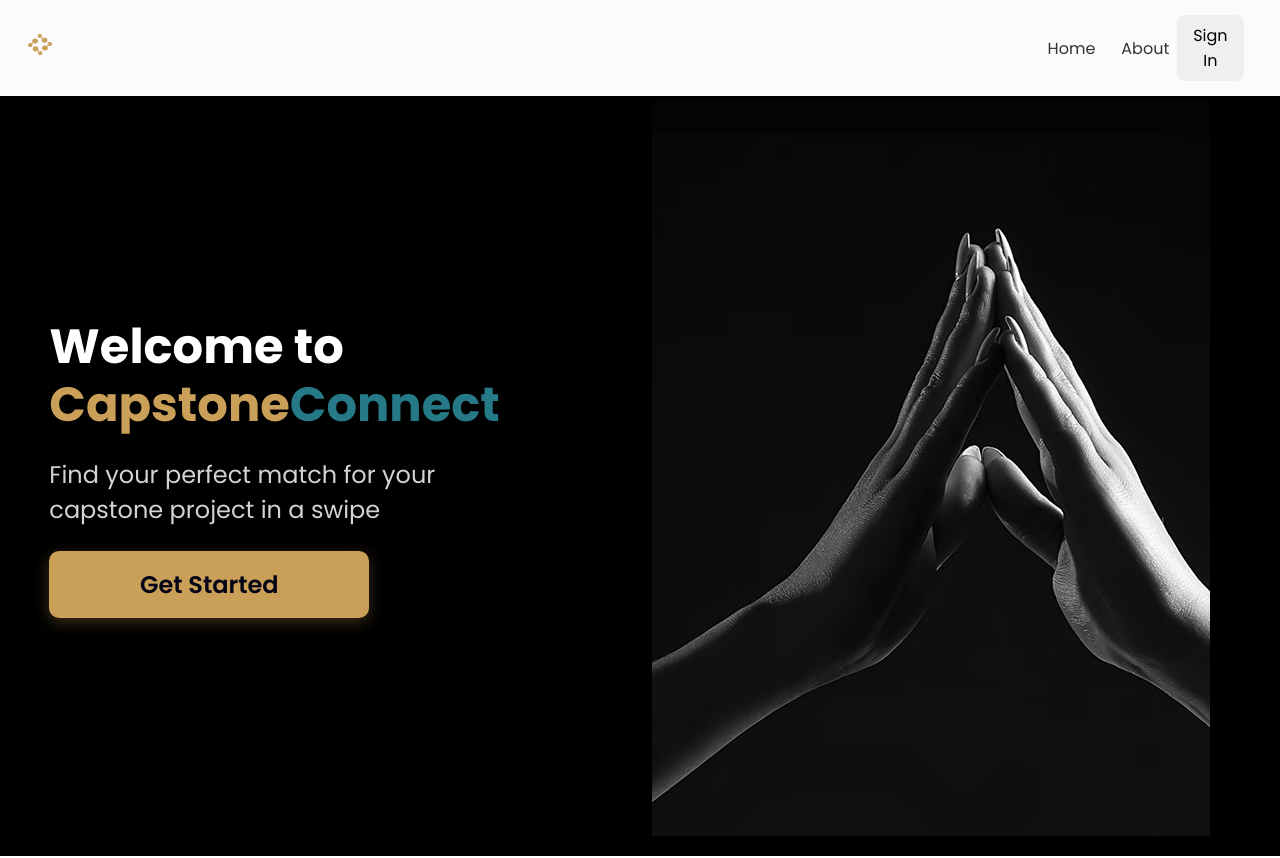
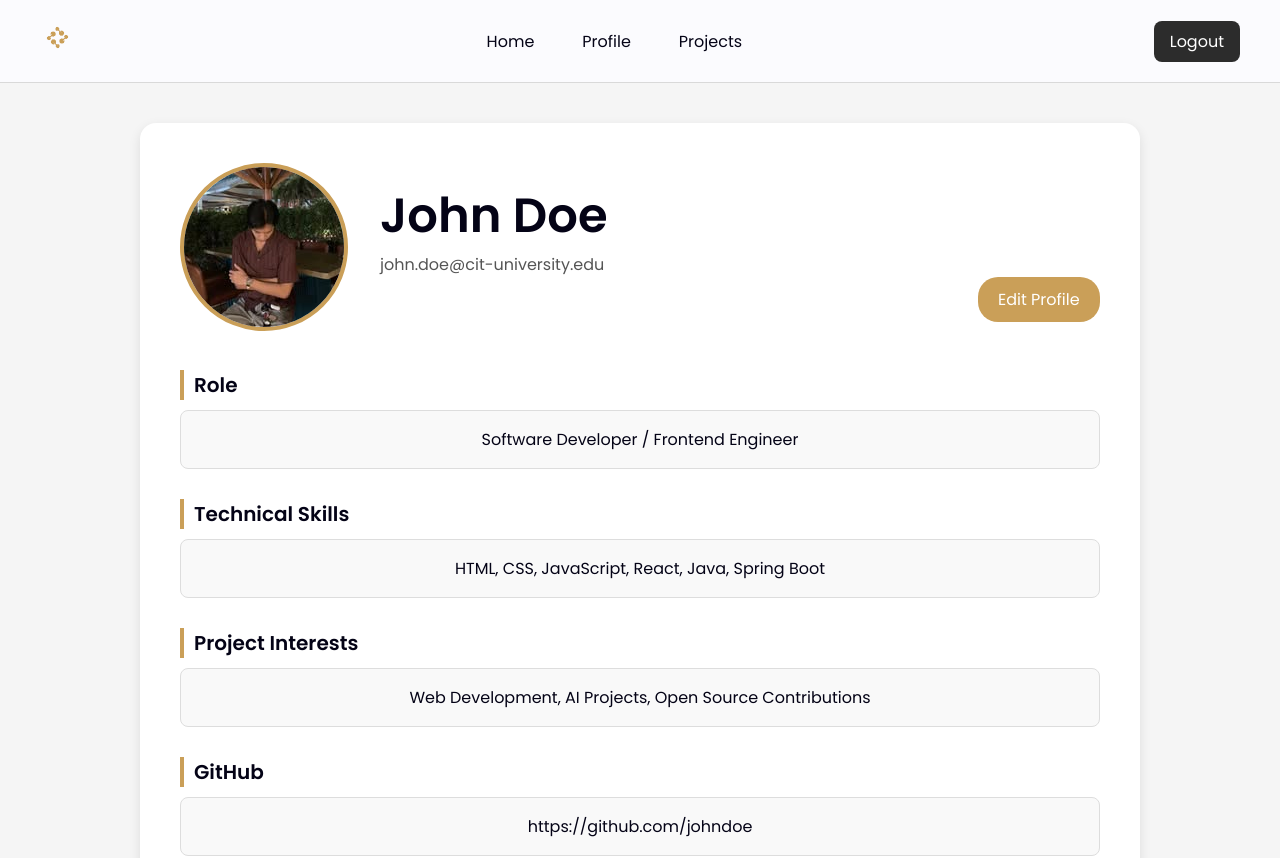
Before and after one commit to Choovyy/CapstoneConnect_Capstone1, a React (Vite) app in the folder Frontend_Capstone1/capstoneconnect/: page / in a window 1280 px wide. Shown: the top 858 px of the page. Built offline with nearby package versions, Linux system fonts and the light colour scheme.

Commit message:
added Profile page(preview ver)

```diff
--- a/Frontend_Capstone1/capstoneconnect/src/App.jsx
+++ b/Frontend_Capstone1/capstoneconnect/src/App.jsx
@@ -1,18 +1,19 @@
 import './App.css';
 import { BrowserRouter as Router, Routes, Route } from 'react-router-dom';
-import LandingPage from './pages/LandingPage.jsx';
+//import LandingPage from './pages/LandingPage.jsx';
 import UserSurveyPage from './pages/UserSurveyPage.jsx';
 import UserSurveyForm from './pages/UserSurveyForm.jsx';
 import UserSurveyForm2 from './pages/UserSurveyForm2.jsx';
 import UserSurveyForm3 from './pages/UserSurveyForm3.jsx';
 import Dashboard from './pages/Dashboard.jsx';
+import Profile from './pages/Profile.jsx';
 
 function App() {
   return (
     <Router>
       <div className="App">
         <Routes>
-          <Route path="/" element={<LandingPage />} />
+          <Route path="/" element={<Profile />} />
           <Route path="/user-survey-page" element={<UserSurveyPage />} />
           <Route path="/user-survey-form" element={<UserSurveyForm />} />
           <Route path="/user-survey-form2" element={<UserSurveyForm2 />} />
--- /dev/null
+++ b/Frontend_Capstone1/capstoneconnect/src/css/Profile.css
@@ -0,0 +1,143 @@
+@import url('https://fonts.googleapis.com/css2?family=Poppins:wght@400;600&display=swap');
+
+* {
+  margin: 0;
+  padding: 0;
+  box-sizing: border-box;
+}
+
+body, .profile-page {
+  font-family: 'Poppins', sans-serif;
+  background-color: #f5f5f5;
+  color: #040316;
+}
+
+header {
+  display: flex;
+  justify-content: space-between;
+  align-items: center;
+  padding: 20px 40px;
+  background-color: #FBFBFE;
+  border-bottom: 1px solid #D9D9D9;
+}
+
+.logo img {
+  height: 35px;
+}
+
+nav {
+  display: flex;
+  gap: 16px;
+}
+
+.nav-item {
+  padding: 8px 16px;
+  border-radius: 8px;
+  cursor: pointer;
+  transition: background-color 0.3s;
+}
+
+.nav-item:hover{
+  background-color: #eaeaea;
+}
+
+.logout-btn {
+  background-color: #2C2C2C;
+  color: white;
+  padding: 8px 16px;
+  border-radius: 8px;
+  cursor: pointer;
+  font-size: 16px;
+}
+
+.profile-container {
+  max-width: 1000px;
+  margin: 40px auto;
+  background-color: white;
+  padding: 40px;
+  border-radius: 16px;
+  box-shadow: 0 4px 12px rgba(0, 0, 0, 0.1);
+}
+
+.profile-header {
+  display: flex;
+  align-items: center;
+  gap: 32px;
+  margin-bottom: 32px;
+}
+
+.profile-pic img {
+  width: 168px;
+  height: 168px;
+  border-radius: 50%;
+  border: 4px solid #CA9F58;
+}
+
+.profile-info {
+  flex: 1;
+}
+
+.profile-info h1 {
+    font-size: 48px;
+    font-weight: 600;
+    text-align: left;
+}
+
+.profile-info p {
+    font-size: 16px;
+    color: #555;
+    text-align: left;
+}
+
+.edit-btn {
+    background-color: #CA9F58;
+    color: white;
+    border: none;
+    padding: 10px 20px;
+    border-radius: 20px;
+    cursor: pointer;
+    font-size: 16px;
+    transition: background 0.3s;
+    margin-left: 83%;
+
+}
+
+.edit-btn:hover {
+  background-color: #b88e4f;
+}
+
+.profile-section {
+  margin-top: 30px;
+}
+
+.profile-section h2 {
+    font-size: 20px;
+    font-weight: 600;
+    margin-bottom: 10px;
+    border-left: 4px solid #CA9F58;
+    padding-left: 10px;
+    text-align: left;
+}
+
+.profile-section p {
+  background-color: #f9f9f9;
+  padding: 16px;
+  border-radius: 8px;
+  border: 1px solid #ddd;
+}
+
+@media (max-width: 768px) {
+  .profile-header {
+    flex-direction: column;
+    align-items: flex-start;
+  }
+
+  .profile-pic img {
+    width: 120px;
+    height: 120px;
+  }
+
+  .profile-info h1 {
+    font-size: 32px;
+  }
+}
--- /dev/null
+++ b/Frontend_Capstone1/capstoneconnect/src/pages/Profile.jsx
@@ -0,0 +1,56 @@
+import '../css/Profile.css'; // Assuming you have a CSS file for styling
+import logo from '../assets/logo.png'; // Placeholder for your logo
+import vyn from '../assets/vyn.jpg'; // Placeholder for your profile picture
+
+const Profile = () => {
+  return (
+    <div className="profile-page">
+      <header>
+        <div className="logo">
+          <img src={logo} alt="Logo" />
+        </div>
+        <nav>
+          <div className="nav-item active">Home</div>
+          <div className="nav-item">Profile</div>
+          <div className="nav-item">Projects</div>
+        </nav>
+        <div className="logout-btn">Logout</div>
+      </header>
+
+      <main className="profile-container">
+        <div className="profile-header">
+          <div className="profile-pic">
+            <img src={vyn} alt="Profile" />
+          </div>
+          <div className="profile-info">
+            <h1>John Doe</h1>
+            <p>john.doe@cit-university.edu</p>
+            <button className="edit-btn">Edit Profile</button>
+          </div>
+        </div>
+
+        <div className="profile-section">
+          <h2>Role</h2>
+          <p>Software Developer / Frontend Engineer</p>
+        </div>
+
+        <div className="profile-section">
+          <h2>Technical Skills</h2>
+          <p>HTML, CSS, JavaScript, React, Java, Spring Boot</p>
+        </div>
+
+        <div className="profile-section">
+          <h2>Project Interests</h2>
+          <p>Web Development, AI Projects, Open Source Contributions</p>
+        </div>
+
+        <div className="profile-section">
+          <h2>GitHub</h2>
+          <p>https://github.com/johndoe</p>
+        </div>
+      </main>
+    </div>
+  );
+};
+
+export default Profile;
```
